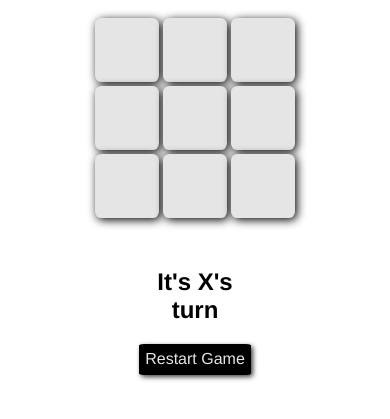
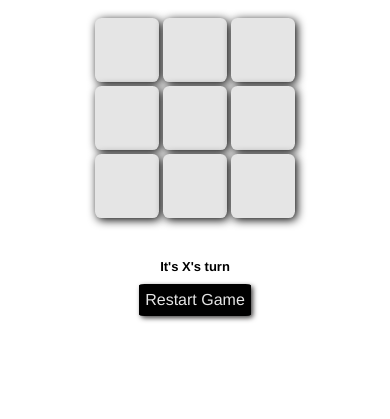
Before and after one commit to akanksha-tanu/TicTacToe, a plain HTML site: page index.html in a window 390 px wide. Shown: the part 65-484 px from the top of the page. Drawn offline with Linux system fonts and the light colour scheme.

Commit message:
next commit

```diff
--- a/css/design.css
+++ b/css/design.css
@@ -89,4 +89,7 @@
     #title{
         font-size:x-small;
     }
+    .game-status{
+        font-size: small;
+    }
   }
```
